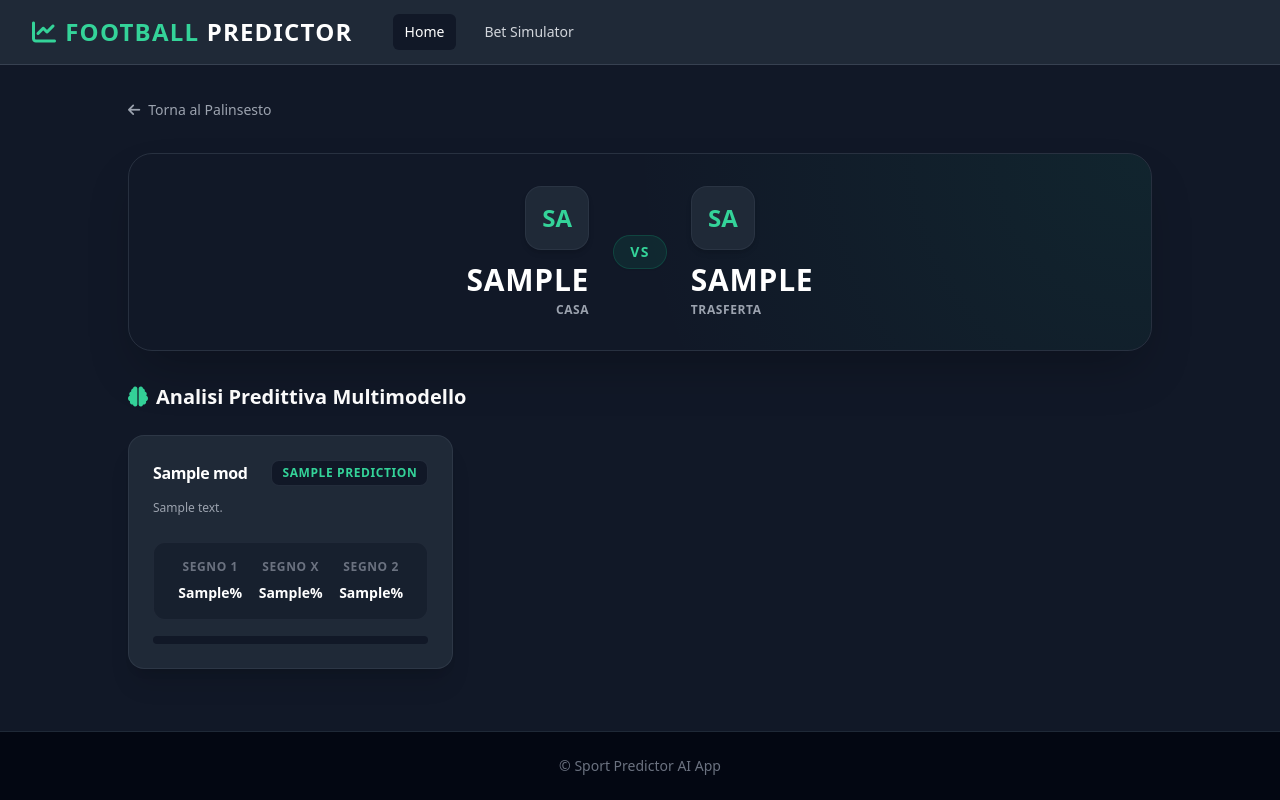
After one commit to Lucaseraaa/sports-game-outcome-predictor, a Python web app: template app/templates/match_details.html in a window 1280 px wide. The commit adds this page. Run offline with Jinja, Linux system fonts and the light colour scheme; the template is opened without the code that fills it: most values are stand-ins (such as "Sample title", 1, 10 or a date in 2020); some libraries are stand-ins or nearby versions.

Commit message:
Aggiunta pagina dettaglio match

```diff
--- /dev/null
+++ b/app/templates/match_details.html
@@ -0,0 +1,99 @@
+{% extends 'base.html' %}
+
+{% block title %}Dettagli Match{% endblock %}
+
+{% block content %}
+<div class="max-w-5xl mx-auto space-y-8">
+
+    <!-- Pulsante Indietro -->
+    <a href="{{ url_for('home') }}" class="inline-flex items-center space-x-2 text-sm text-gray-400 hover:text-emerald-400 transition">
+        <i class="fa-solid fa-arrow-left"></i>
+        <span>Torna al Palinsesto</span>
+    </a>
+
+    <!-- INTESTAZIONE MATCH -->
+    <div class="bg-gradient-to-br from-gray-850 to-gray-900 p-8 rounded-3xl border border-gray-700/60 shadow-2xl relative overflow-hidden">
+        <div class="absolute inset-0 bg-[radial-gradient(circle_at_top_right,rgba(16,185,129,0.08),transparent_50%)]"></div>
+
+        <div class="relative flex flex-col md:flex-row items-center justify-between gap-6 text-center md:text-left">
+            <!-- Squadra Casa -->
+            <div class="flex-1 flex flex-col items-center md:items-end">
+                <div class="w-16 h-16 bg-gray-800 rounded-2xl flex items-center justify-center border border-gray-700/50 mb-3 shadow-md">
+                    <span class="text-2xl font-bold text-emerald-400">{{ home_team[:2] | upper }}</span>
+                </div>
+                <h2 class="text-2xl md:text-3xl font-black text-white tracking-wide uppercase">{{ home_team }}</h2>
+                <span class="text-xs text-gray-400 mt-1 uppercase tracking-wider font-semibold">Casa</span>
+            </div>
+
+            <!-- VS -->
+            <div class="shrink-0 flex flex-col items-center">
+                <span class="text-sm font-black bg-emerald-500/10 text-emerald-400 border border-emerald-500/20 px-4 py-1.5 rounded-full tracking-widest shadow-sm">
+                    VS
+                </span>
+            </div>
+
+            <!-- Squadra Trasferta -->
+            <div class="flex-1 flex flex-col items-center md:items-start">
+                <div class="w-16 h-16 bg-gray-800 rounded-2xl flex items-center justify-center border border-gray-700/50 mb-3 shadow-md">
+                    <span class="text-2xl font-bold text-emerald-400">{{ away_team[:2] | upper }}</span>
+                </div>
+                <h2 class="text-2xl md:text-3xl font-black text-white tracking-wide uppercase">{{ away_team }}</h2>
+                <span class="text-xs text-gray-400 mt-1 uppercase tracking-wider font-semibold">Trasferta</span>
+            </div>
+        </div>
+    </div>
+
+    <!-- SEZIONE TABELLE MODELLI -->
+    <div>
+        <h3 class="text-xl font-extrabold text-white mb-6 flex items-center">
+            <i class="fa-solid fa-brain text-emerald-400 mr-2"></i> Analisi Predittiva Multimodello
+        </h3>
+
+        <!-- Griglia dei 3 Modelli -->
+        <div class="grid grid-cols-1 lg:grid-cols-3 gap-6">
+            {% for mod in modelli %}
+                <div class="bg-gray-800 rounded-2xl border border-gray-700/60 p-6 shadow-xl flex flex-col justify-between hover:border-gray-600/80 transition duration-300">
+
+                    <!-- Info Modello -->
+                    <div>
+                        <div class="flex items-center justify-between mb-3">
+                            <h4 class="font-bold text-base text-white tracking-tight">{{ mod.nome }}</h4>
+                            <span class="text-xs font-black bg-gray-900 border border-gray-700/50 px-2.5 py-1 rounded-lg text-emerald-400 uppercase tracking-wider">
+                                {{ mod.prediction }}
+                            </span>
+                        </div>
+                        <p class="text-gray-400 text-xs leading-relaxed mb-6">{{ mod.descrizione }}</p>
+                    </div>
+
+                    <!-- Mini Tabella / Grafico Probabilità -->
+                    <div class="space-y-4">
+                        <div class="bg-gray-900/50 rounded-xl p-4 border border-gray-700/30">
+                            <!-- Header Tabella -->
+                            <div class="grid grid-cols-3 text-center text-xs font-bold text-gray-500 uppercase tracking-wider mb-2">
+                                <span>Segno 1</span>
+                                <span>Segno X</span>
+                                <span>Segno 2</span>
+                            </div>
+                            <!-- Valori Tabella -->
+                            <div class="grid grid-cols-3 text-center text-sm font-extrabold text-white">
+                                <span>{{ mod.prob_1 }}%</span>
+                                <span>{{ mod.prob_X }}%</span>
+                                <span>{{ mod.prob_2 }}%</span>
+                            </div>
+                        </div>
+
+                        <!-- Barra visiva progressiva -->
+                        <div class="w-full h-2 rounded-full overflow-hidden flex bg-gray-900">
+                            <div class="bg-emerald-400 h-full" style="width: {{ mod.prob_1 }}%"></div>
+                            <div class="bg-amber-400 h-full" style="width: {{ mod.prob_X }}%"></div>
+                            <div class="bg-blue-400 h-full" style="width: {{ mod.prob_2 }}%"></div>
+                        </div>
+                    </div>
+
+                </div>
+            {% endfor %}
+        </div>
+    </div>
+
+</div>
+{% endblock %}
--- a/app/urls.py
+++ b/app/urls.py
@@ -1,4 +1,4 @@
-from app.views.LoginView import LoginView
+from app.views.MatchDetailsView import MatchDetailsView
 from app.views.HomeView import HomeView
 from app.views.BetView import BetView
 from flask import Flask
@@ -18,3 +18,7 @@ def import_views(app: Flask) -> None:
     # Gestione di tutte le routes
     app.add_url_rule('/', view_func=home_view, methods=['GET', ])
     app.add_url_rule('/bet/', view_func=bet_view, methods=['GET', ])
+    app.add_url_rule(
+    '/match/<string:match_id>',
+    view_func=MatchDetailsView.as_view('match_detail')
+    )
--- a/app/views/HomeView.py
+++ b/app/views/HomeView.py
@@ -42,7 +42,12 @@ class HomeView(MethodView):
                 prediction = "1X"
                 p1, px, p2 = 45, 35, 20
 
+
+                # ESTRAZIONE DELL'ID
+                id_match = getattr(match, 'id', None) or f"{squadra_casa}-{squadra_trasferta}"
+
                 partite_estratte.append({
+                    "id": id_match,
                     "home_team": squadra_casa,
                     "away_team": squadra_trasferta,
                     "prediction": prediction,
```
Also changed, not shown: app/templates/home.html (+12 -0 lines), app/views/LoginView.py (deleted, +0 -28 lines), app/views/MatchDetailsView.py (added, +47 -0 lines).
